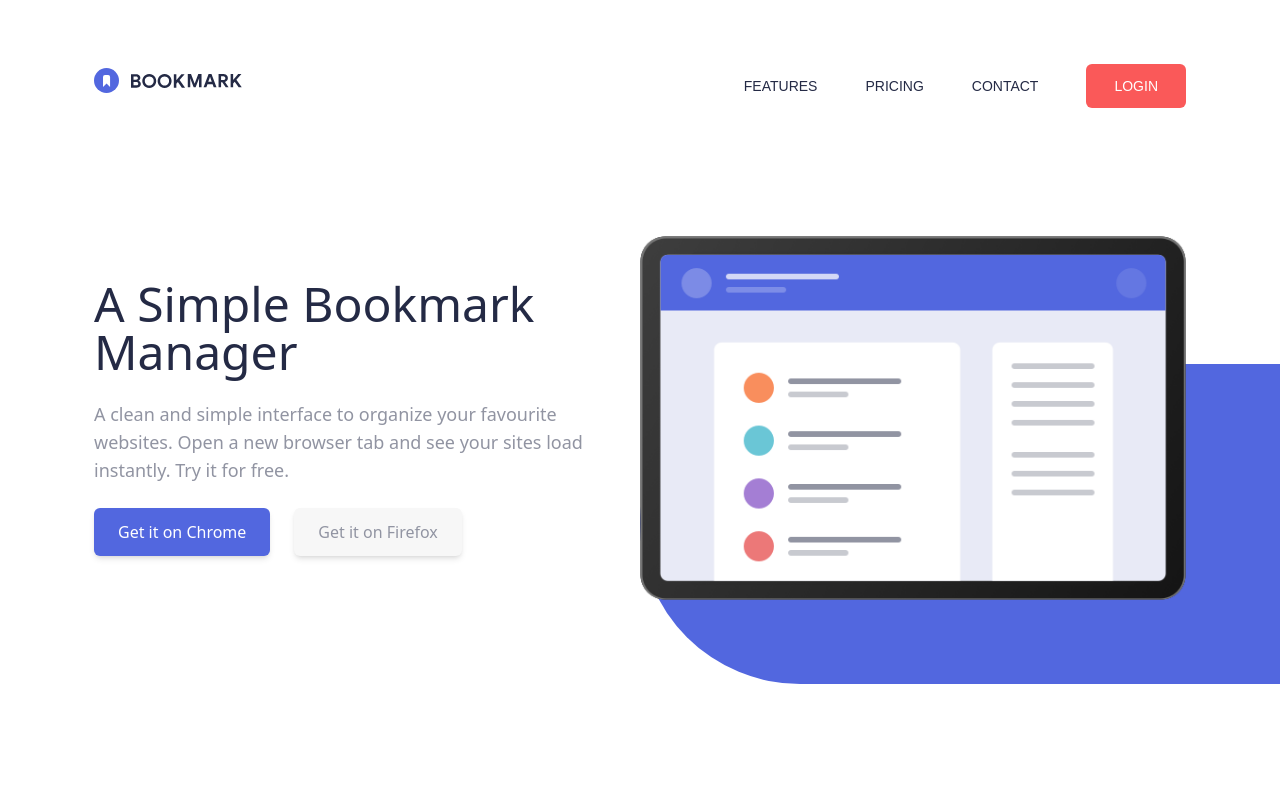
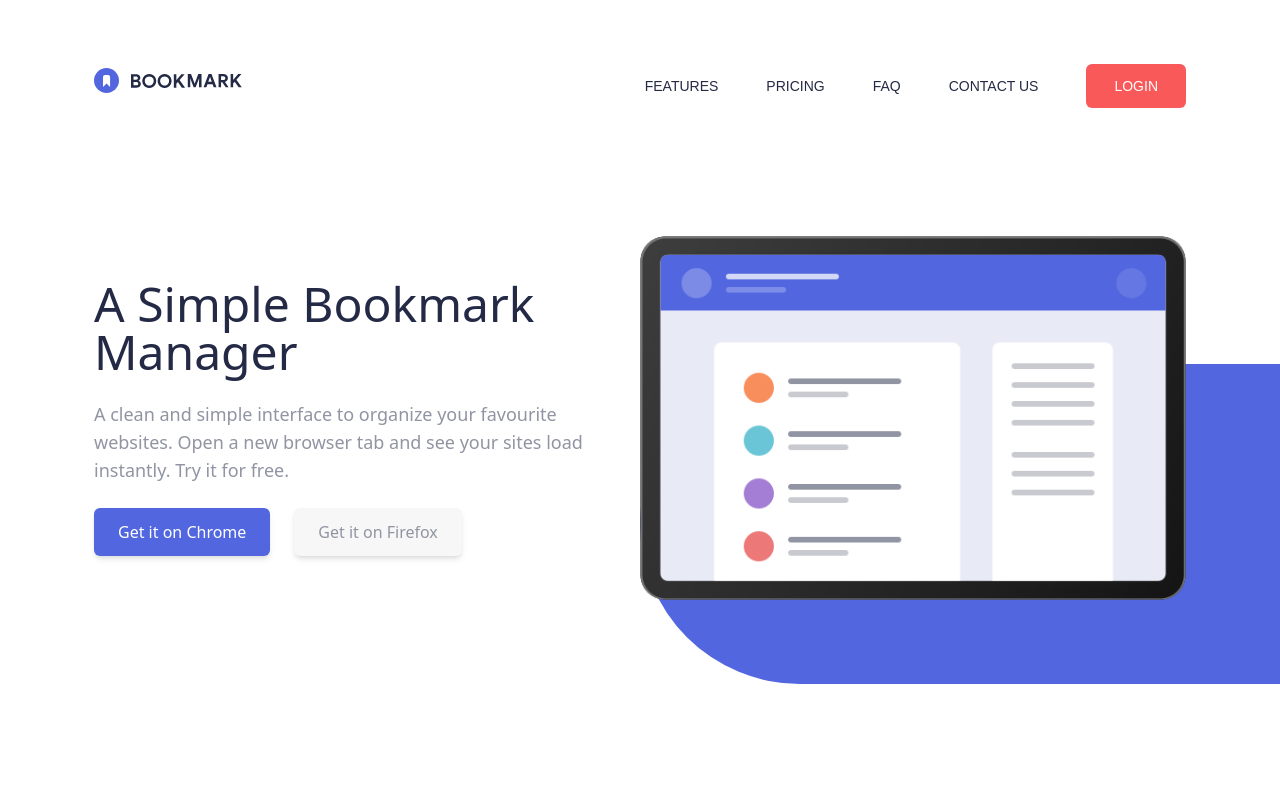
Before and after one commit to Ifenna-Pascal/Landing_Page_Design_With_React-Tailwindcss, a React (Create React App) app: page / in a window 1280 px wide. Shown: the top 800 px of the page. Built offline with nearby package versions, Linux system fonts and the light colour scheme.

Commit message:
added smooth scrolling effect

```diff
--- a/package.json
+++ b/package.json
@@ -6,9 +6,12 @@
     "@testing-library/jest-dom": "^5.16.1",
     "@testing-library/react": "^12.1.2",
     "@testing-library/user-event": "^13.5.0",
+    "heroku": "^7.59.2",
     "react": "^17.0.2",
     "react-dom": "^17.0.2",
+    "react-reveal": "^1.2.2",
     "react-scripts": "5.0.0",
+    "react-scroll": "^1.8.4",
     "web-vitals": "^2.1.2"
   },
   "scripts": {
--- a/src/Components/Contact.jsx
+++ b/src/Components/Contact.jsx
@@ -2,7 +2,7 @@ import React from 'react'
 
 function Contact() {
     return (
-        <section class="bg-bookmark-purple text-white py-20">
+        <section class="bg-bookmark-purple text-white py-20" id="contact">
         <div class="container">
           <div class="sm:w-3/4 lg:w-2/4 mx-auto">
             <p class="font-light uppercase text-center mb-8">35,000+ ALREADY JOINED</p>
--- a/src/Components/Download.jsx
+++ b/src/Components/Download.jsx
@@ -6,7 +6,7 @@ import img3 from "../imgs/logo-opera.svg";
 
 function Download() {
     return (
-        <section className='py-20 mt-20'>
+        <section className='py-20 mt-20' id="pricing">
             <div className='sm:w-3/4 lg:w-5/12 mx-auto px-2'>
                <h2 className="text-3xl text-center text-bookmark-blue">Download the extension</h2>
                <p className="text-center text-bookmark-grey mt-4"> We’ve got more browsers in the pipeline. Please do let us know if you’ve got a favourite you’d like us to prioritize.</p>
--- a/src/Components/FAQ.jsx
+++ b/src/Components/FAQ.jsx
@@ -2,7 +2,7 @@ import React from 'react'
 
 function FAQ() {
     return (
-       <section className='bg-bookmark-white py-20'>
+       <section className='bg-bookmark-white py-20' id="faq">
            <div className="container">
             <div className='sm:w-3/4 lg:w-5/12 mx-auto px-2'>
                 <h2 className="text-3xl text-center text-bookmark-blue">Frequently Asked Questions</h2>
--- a/src/Components/Features.jsx
+++ b/src/Components/Features.jsx
@@ -6,7 +6,7 @@ import Features_build from './Features_build';
 
 function Features() {
     return (
-       <section className='bg-bookmark-white py-20 mt-20 lg:mt-60'>
+       <section className='bg-bookmark-white py-20 mt-20 lg:mt-60' id="features">
            <div className='sm:w-3/4 lg:w-5/12 mx-auto px-2'>
                <h2 className="text-3xl text-center text-bookmark-blue">Features</h2>
                <p className="text-center text-bookmark-grey mt-4"> Our aim is to make it quick and easy for you to access your favourite websites. Your bookmarks sync between
--- a/src/Components/Nav.jsx
+++ b/src/Components/Nav.jsx
@@ -1,14 +1,16 @@
 import React from 'react';
 import img from "../imgs/logo-bookmark.svg";
+import { Link, animateScroll as scroll } from 'react-scroll';
 
 function Nav() {
     return (
-        <nav className=' font-Poppins container flex items-start py-4 mt-4 sm:mt-12'>
-            <div className='py-1 flex-shrink-0 cursor-pointer'><img src={img} alt="Company Logo" className='bg-cover'/></div>
+        <nav className=' font-Poppins container flex items-start py-4 mt-4 sm:mt-12 sticky top-0 z-20'>
+            <div className='py-1 flex-shrink-0 cursor-pointer' onClick={()=> scroll.scrollToTop()}><img src={img} alt="Company Logo" className='bg-cover'/></div>
             <ul className='hidden sm:flex flex-1 justify-end items-center gap-12 text-bookmark-blue uppercase text-sm'>
-                <li className='cursor-pointer'>Features</li>
-                <li className='cursor-pointer'>Pricing</li>
-                <li className='cursor-pointer'>Contact</li>
+                <Link to="features" smooth={true} duration={500} className='cursor-pointer' offset={-84} spy={true} exact="true"> Features </Link>
+                <Link to="pricing" smooth={true} duration={500} className='cursor-pointer' offset={-84} spy={true} exact="true"> Pricing</Link>
+                <Link to="faq" smooth={true} duration={500} className='cursor-pointer' offset={-84} spy={true} exact="true"> FAQ </Link>
+                <Link to="contact" smooth={true} duration={500} className='cursor-pointer' offset={-84} spy={true} exact="true"> Contact us </Link>
                 <button type="button" className='bg-bookmark-red text-white rounded-md px-7 py-3 uppercase'>Login</button>
             </ul>
             <div className="flex sm:hidden flex-1 justify-end flex-shrink-0">
```
Also changed, not shown: 1 other file (tests, documents, lock files or other folders).
